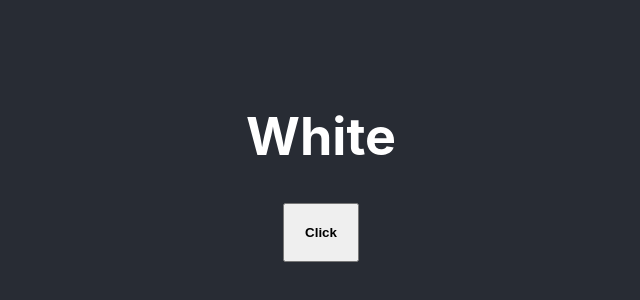
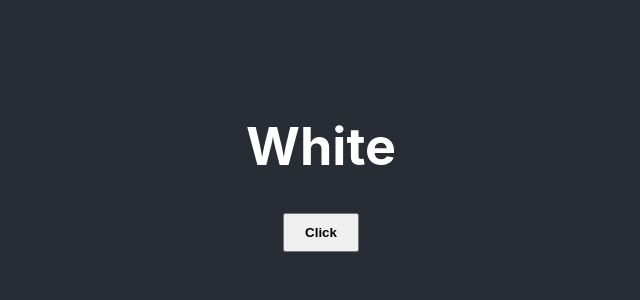
Before and after one commit to renuyarasu/codevolution, a React (Create React App) app: page / in a window 1280 px wide. Shown: the part 234-534 px from the top of the page, without its empty margins (319-959 px from the left). Built offline with nearby package versions, Linux system fonts and the light colour scheme.

Commit message:
Binding Event Handlers - Binding in the constructor() method - Updates

```diff
--- a/src/App.css
+++ b/src/App.css
@@ -12,5 +12,7 @@
   color: white;
 }
 button{
-  padding: 20px;cursor: pointer;font-weight: bold;
+  padding:10px 20px;
+  cursor: pointer;
+  font-weight: bold;
 }
--- a/src/components/Click.js
+++ b/src/components/Click.js
@@ -7,6 +7,7 @@ class Click extends Component {
         this.state = {
             message: 'White'
         }
+        this.clickHandler = this.clickHandler.bind(this)
     }
     clickHandler() {
         this.setState({
@@ -18,7 +19,7 @@ class Click extends Component {
             <div>
                 <h1>{this.state.message}</h1>
                 {/* <button onClick={this.clickHandler.bind(this)}>Click</button> */}
-                <button onClick={() => this.clickHandler()}>Click</button>
+                <button onClick={this.clickHandler}>Click</button>
             </div >
         )
     }
```
